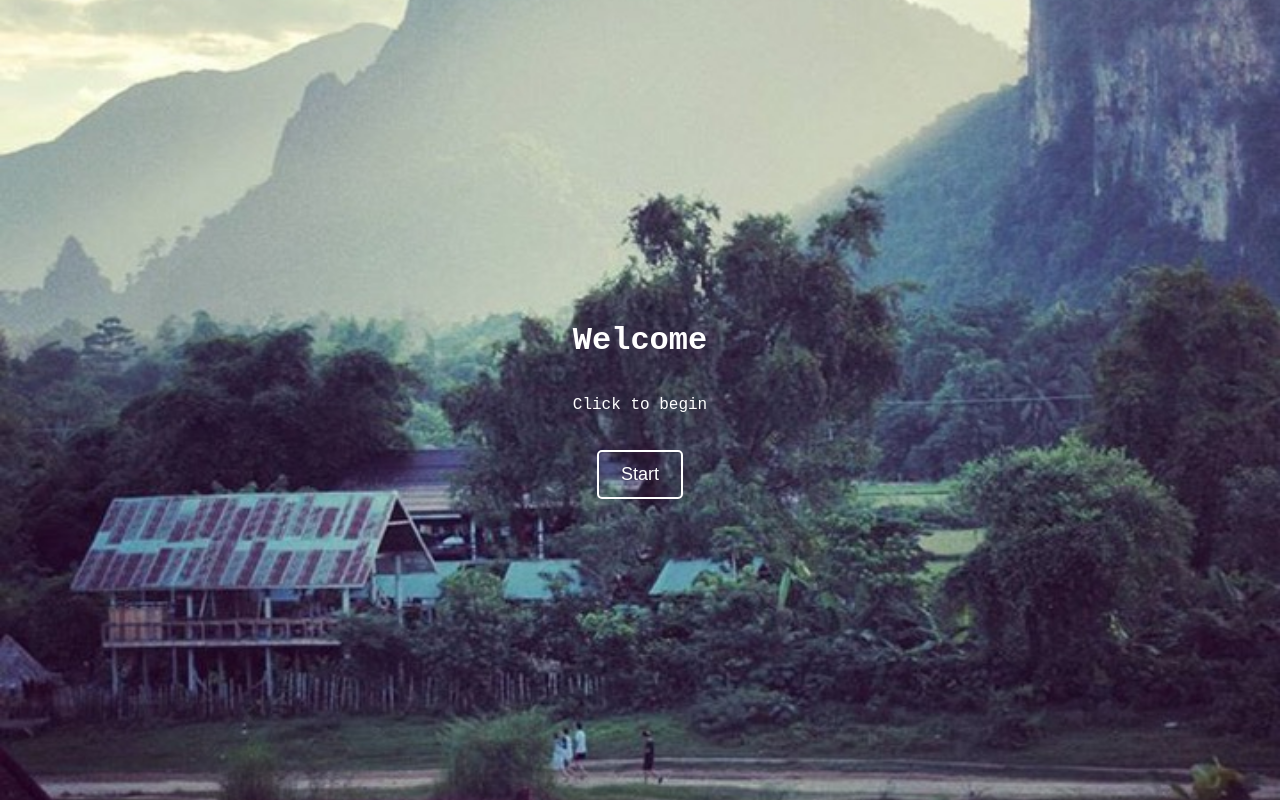
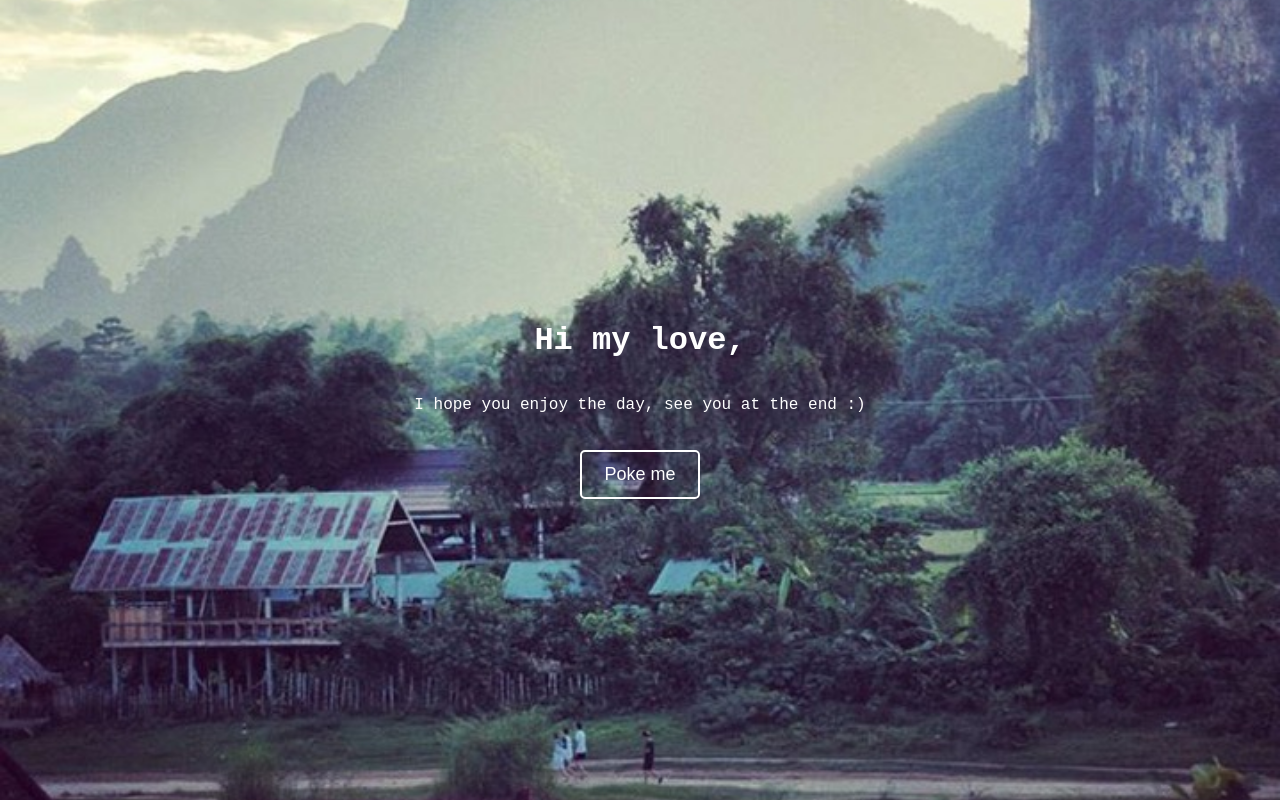
Before and after one commit to lowxyang/pls, a plain HTML site: page index.html in a window 1280 px wide. Drawn offline with Linux system fonts and the light colour scheme; a web font is replaced by a local one.

Commit message:
Update index.html

```diff
--- a/index.html
+++ b/index.html
@@ -1,7 +1,7 @@
 <!DOCTYPE html>
 <html>
 <head>
-    <title>Welcome</title>
+    <title>Hi my love,</title>
     <link href="https://fonts.googleapis.com/css2?family=Victor+Mono&display=swap" rel="stylesheet">
     <style>
         body {
@@ -24,9 +24,9 @@
     <div id="bg1" class="bg"></div>
     <div id="bg2" class="bg"></div>
 
-    <h1>Welcome</h1>
-    <p>Click to begin</p>
-    <button onclick="startExperience()">Start</button>
+    <h1>Hi my love,</h1>
+    <p>I hope you enjoy the day, see you at the end :)</p>
+    <button onclick="startExperience()">Poke me</button>
 
     <script>
         const images=["images/img1.jpg","images/img2.jpg","images/img3.jpg","images/img4.jpg","images/img5.jpg",
```
